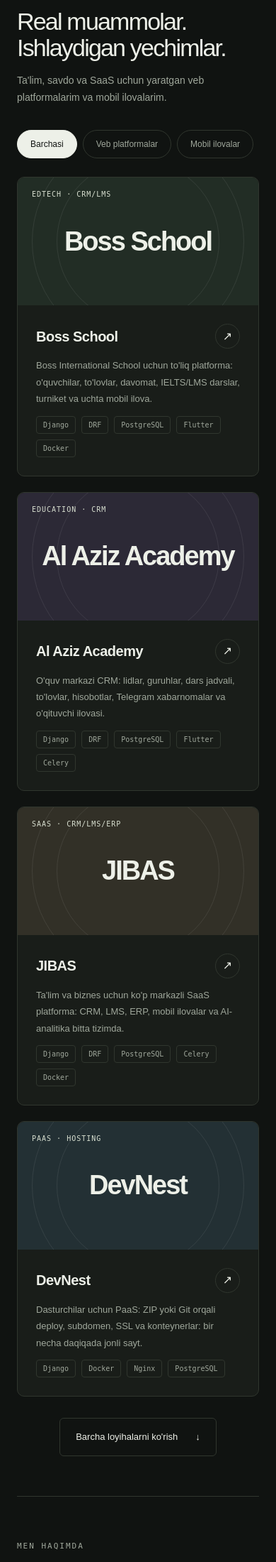
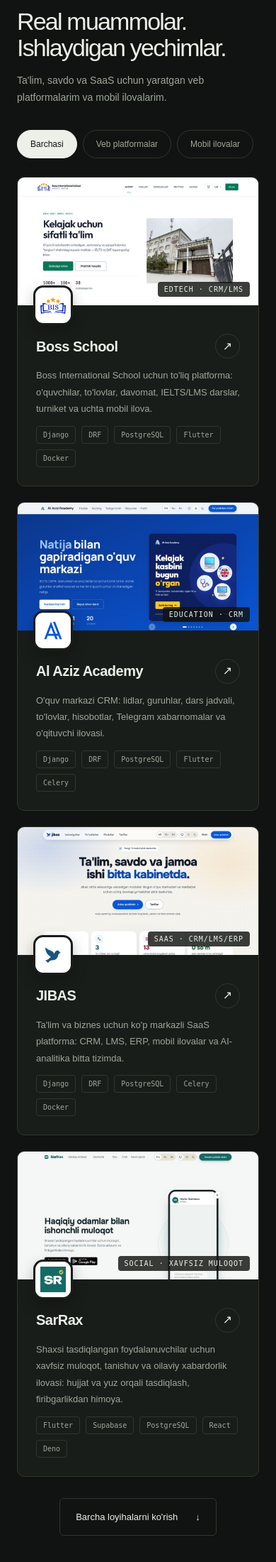
Before and after one commit to Raximboy7/Portfolio, a Django app: template portfolio/templates/portfolio/index.html in a window 390 px wide. Shown: the part 1377-3577 px from the top of the page at 71% size. Run offline with Django 5.2, Linux system fonts and the light colour scheme; the template is opened without the code that fills it, so the values that code supplies are empty.

Commit message:
Loyihalar: SarRax qo'shildi, kartalarda saytlarning jonli skrinshoti va logotipi
- SarRax (sarrax.uz): Flutter + Supabase, shaxsi tasdiqlangan foydalanuvchilar uchun xavfsiz muloqot (UZ/RU/EN tavsif)
- 10 ta sayt bosh sahifasining skrinshoti (1440x900 -> 960x600 JPEG, jami ~0.5 MB, lazy yuklanadi);
  bosilsa sayt yangi oynada ochiladi, logotip rasm va matn chegarasida
- Mobil ilovalar: rangli fonda ilova ikonkasi va nomi

Co-Authored-By: Claude Opus 5.5 <noreply@anthropic.com>

```diff
--- a/portfolio/static/portfolio/css/style.css
+++ b/portfolio/static/portfolio/css/style.css
@@ -140,6 +140,19 @@ h2 { font-size: 42px; font-weight: 500; letter-spacing: -1.8px; line-height: 1.1
 .project:nth-child(4n+3) .project-art { background: var(--art-3); }
 .project:nth-child(4n+4) .project-art { background: var(--art-4); }
 .project-body { padding: 26px; }
+/* Saytlar: jonli skrinshot + logotip; ilovalar: ikonka */
+.project { position: relative; --art-h: 200px; }
+.project-art.has-shot { display: block; background: var(--art-1); }
+.project-art.has-shot::before, .project-art.has-shot::after { display: none; }
+.project-art .shot { width: 100%; height: 100%; object-fit: cover; object-position: top center; transition: transform .5s ease; }
+.project:hover .project-art .shot { transform: scale(1.03); }
+.project-art.has-shot small { z-index: 1; top: auto; left: auto; right: 12px; bottom: 12px; padding: 5px 9px; border-radius: 4px; background: rgba(16, 19, 17, .82); color: #edf0e8; }
+.logo-chip { position: absolute; z-index: 2; left: 22px; top: calc(var(--art-h) - 28px); width: 56px; height: 56px; display: grid; place-items: center; padding: 7px; border-radius: 14px; background: #fff; border: 3px solid var(--panel); box-shadow: 0 8px 20px rgba(0, 0, 0, .25); }
+.logo-chip img { width: 100%; height: 100%; object-fit: contain; }
+.project.has-shot .project-body { padding-top: 40px; }
+.project-art.is-app { flex-direction: column; gap: 14px; }
+.project-art .app-icon { width: 76px; height: 76px; border-radius: 18px; z-index: 1; object-fit: cover; box-shadow: 0 12px 28px rgba(0, 0, 0, .35); }
+.project-art.is-app strong { font-size: 26px; letter-spacing: -1px; }
 .project-top { display: flex; justify-content: space-between; gap: 10px; align-items: center; }
 .project h3 { font-size: 20px; margin: 0; letter-spacing: -.5px; }
 .project p { font-size: 13px; line-height: 1.8; color: var(--muted); min-height: 46px; margin: 12px 0; }
@@ -386,6 +399,7 @@ h2 { font-size: 42px; font-weight: 500; letter-spacing: -1.8px; line-height: 1.1
   .project-grid, .about, .ai-grid, .guide-grid, .news-grid { grid-template-columns: 1fr; }
   .about { gap: 30px; }
   .project-art { height: 180px; }
+  .project { --art-h: 180px; }
   .project p { min-height: 0; }
   .stats { gap: 12px; }
   .stats b { font-size: 28px; }
@@ -413,5 +427,5 @@ h2 { font-size: 42px; font-weight: 500; letter-spacing: -1.8px; line-height: 1.1
 
 @media (prefers-reduced-motion: reduce) {
   html { scroll-behavior: auto; }
-  .btn:hover, .guide-card:hover, .deck-hero:hover { transform: none; }
+  .btn:hover, .guide-card:hover, .deck-hero:hover, .project:hover .project-art .shot { transform: none; }
 }
--- a/portfolio/static/portfolio/js/app.js
+++ b/portfolio/static/portfolio/js/app.js
@@ -77,13 +77,20 @@
     const grid = $("#projectGrid");
     if (!grid) return;
     const all = typeof PROJECTS !== "undefined" ? PROJECTS : [];
+    const assets = window.PROJECT_ASSETS || {};
     const ps = all.filter(p => projFilter === "all" || p.kind === projFilter);
     grid.innerHTML = (projExpanded ? ps : ps.slice(0, 4)).map(p => {
       const desc = (p.desc && (p.desc[lang] || p.desc.uz)) || "";
       const side = p.url
         ? `<a class="arrow" href="${esc(p.url)}" target="_blank" rel="noopener" aria-label="${esc(p.name)}: ${esc(t("projects.open_aria"))}">↗</a>`
         : `<span class="eyebrow">${p.status === "in-progress" ? esc(t("projects.in_progress")) : "ANDROID · IOS"}</span>`;
-      return `<article class="project"><div class="project-art"><small>${esc((p.type || "").toUpperCase())}</small><strong>${esc(p.name)}</strong></div>` +
+      const as = assets[p.key] || {}, type = esc((p.type || "").toUpperCase());
+      const art = as.shot
+        ? `<a class="project-art has-shot" href="${esc(p.url)}" target="_blank" rel="noopener" tabindex="-1" aria-hidden="true">` +
+          `<img class="shot" src="${esc(as.shot)}" alt="" loading="lazy" decoding="async" width="960" height="600"><small>${type}</small></a>` +
+          (as.logo ? `<span class="logo-chip"><img src="${esc(as.logo)}" alt="" loading="lazy" decoding="async" width="40" height="40"></span>` : "")
+        : `<div class="project-art is-app">${as.logo ? `<img class="app-icon" src="${esc(as.logo)}" alt="" loading="lazy" decoding="async" width="76" height="76">` : ""}<small>${type}</small><strong>${esc(p.name)}</strong></div>`;
+      return `<article class="project${as.shot ? " has-shot" : ""}">${art}` +
         `<div class="project-body"><div class="project-top"><h3>${esc(p.name)}</h3>${side}</div><p>${esc(desc)}</p>` +
         `<div class="tags">${(p.stack || []).map(s => `<span>${esc(s)}</span>`).join("")}</div></div></article>`;
     }).join("");
--- a/portfolio/static/portfolio/js/projects.js
+++ b/portfolio/static/portfolio/js/projects.js
@@ -40,6 +40,17 @@ const PROJECTS = [
       uz: "Ta'lim va biznes uchun ko'p markazli SaaS platforma: CRM, LMS, ERP, mobil ilovalar va AI-analitika bitta tizimda.",
       ru: "Мультицентровая SaaS-платформа для образования и бизнеса: CRM, LMS, ERP, мобильные приложения и AI-аналитика.",
       en: "Multi-tenant SaaS for education and business: CRM, LMS, ERP, mobile apps and AI analytics in one system.",
+    },
+  },
+  {
+    key: "sarrax", kind: "web", name: "SarRax", url: "https://sarrax.uz",
+    type: "Social · Xavfsiz muloqot", role: "Founder & Full-stack Developer",
+    stack: ["Flutter", "Supabase", "PostgreSQL", "React", "Deno"], platforms: ["Web", "Android", "iOS"],
+    year: 2026, status: "live",
+    desc: {
+      uz: "Shaxsi tasdiqlangan foydalanuvchilar uchun xavfsiz muloqot, tanishuv va oilaviy xabardorlik ilovasi: hujjat va yuz orqali tasdiqlash, firibgarlikdan himoya.",
+      ru: "Приложение для безопасного общения, знакомств и семейной осведомлённости среди пользователей с подтверждённой личностью: проверка по документу и лицу, защита от мошенничества.",
+      en: "A safe messaging, introductions and family-awareness app for identity-verified users: document and face verification, fraud protection.",
     },
   },
   {
--- a/portfolio/templates/portfolio/index.html
+++ b/portfolio/templates/portfolio/index.html
@@ -127,6 +127,27 @@
       <a class="contact-form-link" href="{% url 'contact' %}" data-i18n="contact.form_link">yoki sayt orqali xabar qoldiring</a>
     </div>
   </div>
+
+  <!-- Loyiha logotiplari va sayt skrinshotlari (static tegi production'da xeshlangan nomlarni beradi) -->
+  <script>
+    window.PROJECT_ASSETS = {
+      "boss-school": { logo: "{% static 'portfolio/img/projects/boss-school.png' %}", shot: "{% static 'portfolio/img/shots/boss-school.jpg' %}" },
+      "alaziz-academy": { logo: "{% static 'portfolio/img/projects/alaziz-academy.png' %}", shot: "{% static 'portfolio/img/shots/alaziz-academy.jpg' %}" },
+      "jibas": { logo: "{% static 'portfolio/img/projects/jibas.png' %}", shot: "{% static 'portfolio/img/shots/jibas.jpg' %}" },
+      "sarrax": { logo: "{% static 'portfolio/img/projects/sarrax.png' %}", shot: "{% static 'portfolio/img/shots/sarrax.jpg' %}" },
+      "devnest": { logo: "{% static 'portfolio/img/projects/devnest.svg' %}", shot: "{% static 'portfolio/img/shots/devnest.jpg' %}" },
+      "bozorlink": { logo: "{% static 'portfolio/img/projects/bozorlink.svg' %}", shot: "{% static 'portfolio/img/shots/bozorlink.jpg' %}" },
+      "nevio": { logo: "{% static 'portfolio/img/projects/nevio.png' %}", shot: "{% static 'portfolio/img/shots/nevio.jpg' %}" },
+      "sillage": { logo: "{% static 'portfolio/img/projects/sillage.svg' %}", shot: "{% static 'portfolio/img/shots/sillage.jpg' %}" },
+      "mirakbar": { logo: "{% static 'portfolio/img/projects/mirakbar.png' %}", shot: "{% static 'portfolio/img/shots/mirakbar.jpg' %}" },
+      "portfolio": { logo: "{% static 'portfolio/img/favicon.svg' %}", shot: "{% static 'portfolio/img/shots/portfolio.jpg' %}" },
+      "boss-student": { logo: "{% static 'portfolio/img/projects/boss-student.png' %}" },
+      "boss-teacher": { logo: "{% static 'portfolio/img/projects/boss-teacher.png' %}" },
+      "boss-parent": { logo: "{% static 'portfolio/img/projects/boss-parent.png' %}" },
+      "aziz-teacher": { logo: "{% static 'portfolio/img/projects/aziz-teacher.png' %}" },
+      "chat-app": { logo: "{% static 'portfolio/img/projects/chat-app.svg' %}" }
+    };
+  </script>
 </main>
 {% endblock %}
 
```
Also changed, not shown: portfolio/static/portfolio/img/projects/sarrax.png (added), portfolio/static/portfolio/img/shots/alaziz-academy.jpg (added), portfolio/static/portfolio/img/shots/boss-school.jpg (added), portfolio/static/portfolio/img/shots/bozorlink.jpg (added), portfolio/static/portfolio/img/shots/devnest.jpg (added), portfolio/static/portfolio/img/shots/jibas.jpg (added), portfolio/static/portfolio/img/shots/mirakbar.jpg (added), portfolio/static/portfolio/img/shots/nevio.jpg (added), portfolio/static/portfolio/img/shots/portfolio.jpg (added), portfolio/static/portfolio/img/shots/sarrax.jpg (added), portfolio/static/portfolio/img/shots/sillage.jpg (added).
